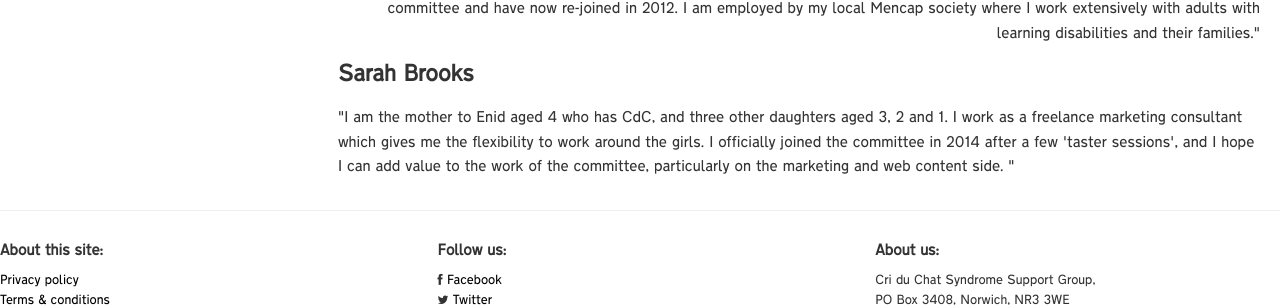
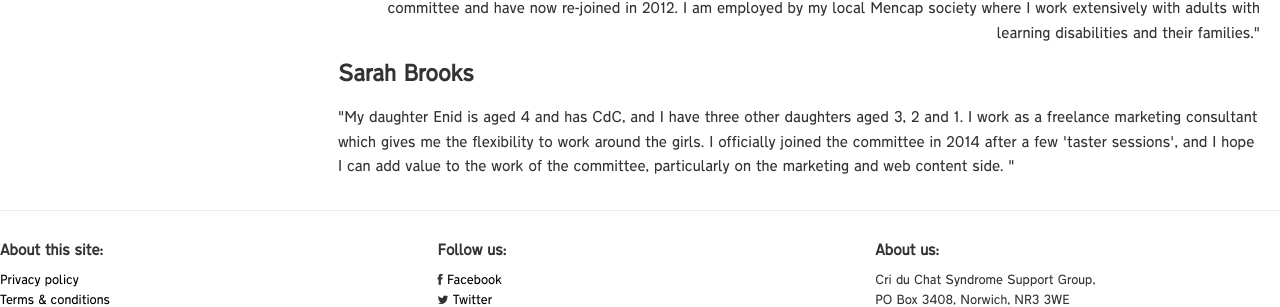
Before and after one commit to lucyjanetetlow/cdcssg.github.io, a Jekyll site: the page built from about/committee.html, in a window 1280 px wide and 900 px high, scrolled down 1780 px. Shown: the part 505-812 px from the top of the window. Built offline with Jekyll 4.4.1, drawn with Linux system fonts in a browser that asks for light colours.

Commit message:
Updated committee.html

```diff
--- a/about/committee.html
+++ b/about/committee.html
@@ -158,7 +158,7 @@ I want to help and support other families, particularly those who are just start
 </div>
   <h2>Sarah Brooks</h2>
     <p>
-      "I am the mother to Enid aged 4 who has CdC, and three other daughters aged 3, 2 and 1. I work as a freelance marketing consultant which gives me the flexibility to work around the girls. I officially joined the committee in 2014 after a few 'taster sessions', and I hope I can add value to the work of the committee, particularly on the marketing and web content side. "
+      "My daughter Enid is aged 4 and has CdC, and I have three other daughters aged 3, 2 and 1. I work as a freelance marketing consultant which gives me the flexibility to work around the girls. I officially joined the committee in 2014 after a few 'taster sessions', and I hope I can add value to the work of the committee, particularly on the marketing and web content side. "
     </p>
   </div>
 
```
